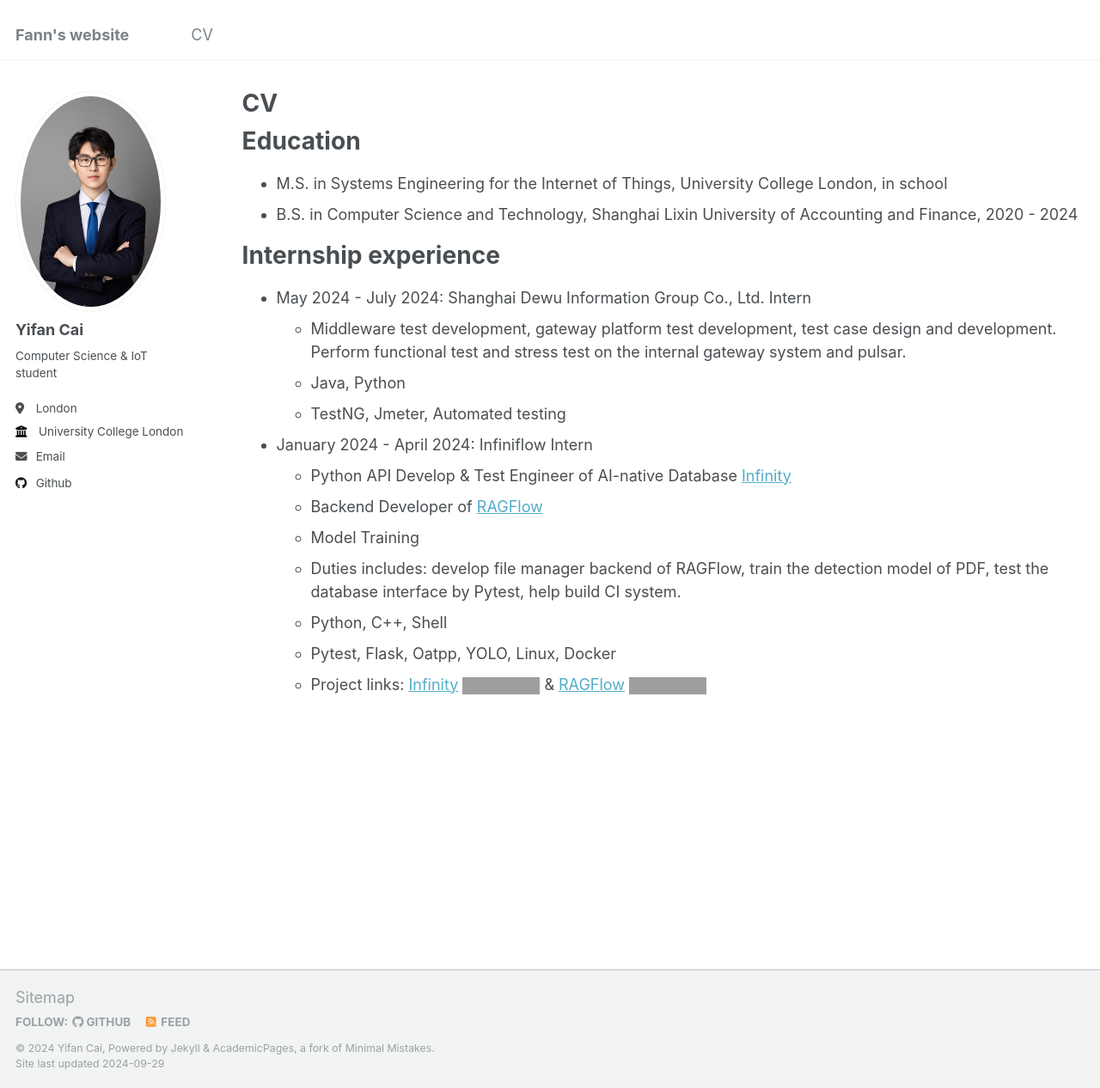
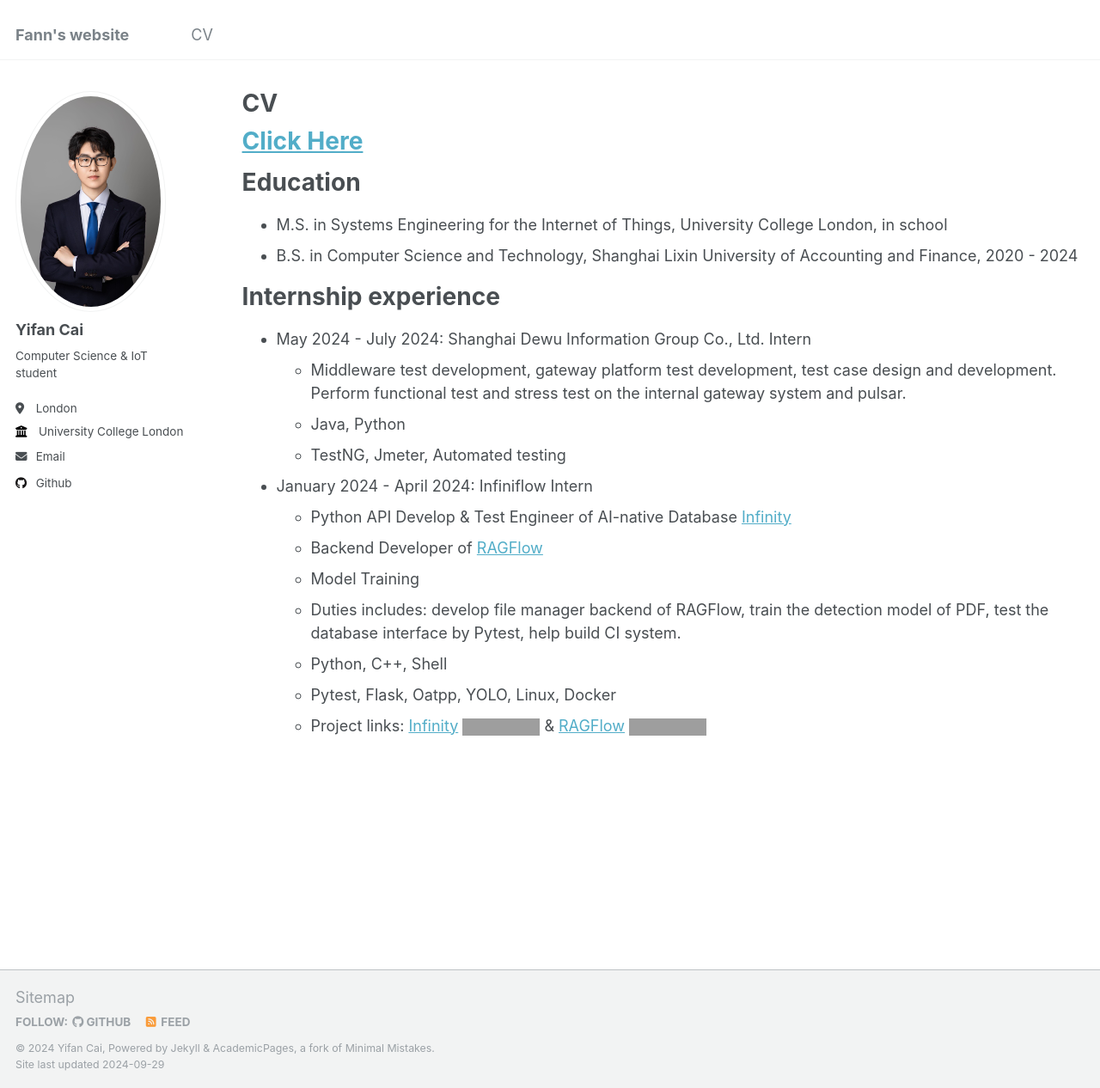
Before and after one commit to chrysanthemum-boy/chrysanthemum-boy.github.io, a Jekyll site: the page built from _pages/cv_me.md, in a window 1280 px wide and 1266 px high. Shown: the whole window at 86% size. Built offline with Jekyll 4.4.1, drawn with Linux system fonts in a browser that asks for light colours; grey boxes are pictures that could not be loaded.

Commit message:
update cv

```diff
--- a/_pages/cv_me.md
+++ b/_pages/cv_me.md
@@ -5,9 +5,13 @@ permalink: /cv/
 author_profile: true
 redirect_from:
   - /resume
+cvrurl: 'https://chrysanthemum-boy.github.io/files/YifanCai_cv.pdf'
 ---
 
 {% include base_path %}
+
+# [Click Here](https://chrysanthemum-boy.github.io/files/YifanCai_cv.pdf)
+
 
 Education
 ======
```
Also changed, not shown: 1 other file.
